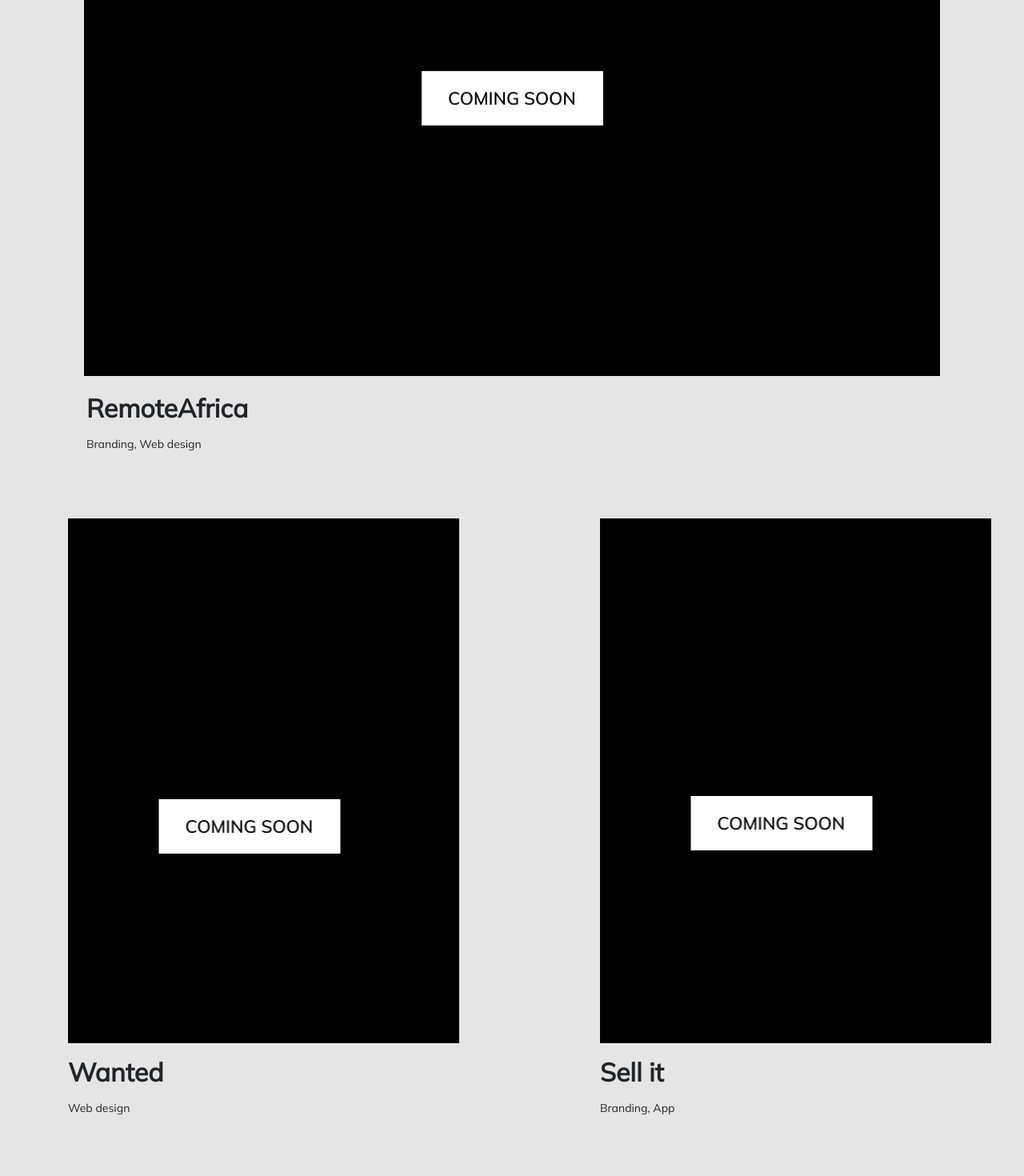
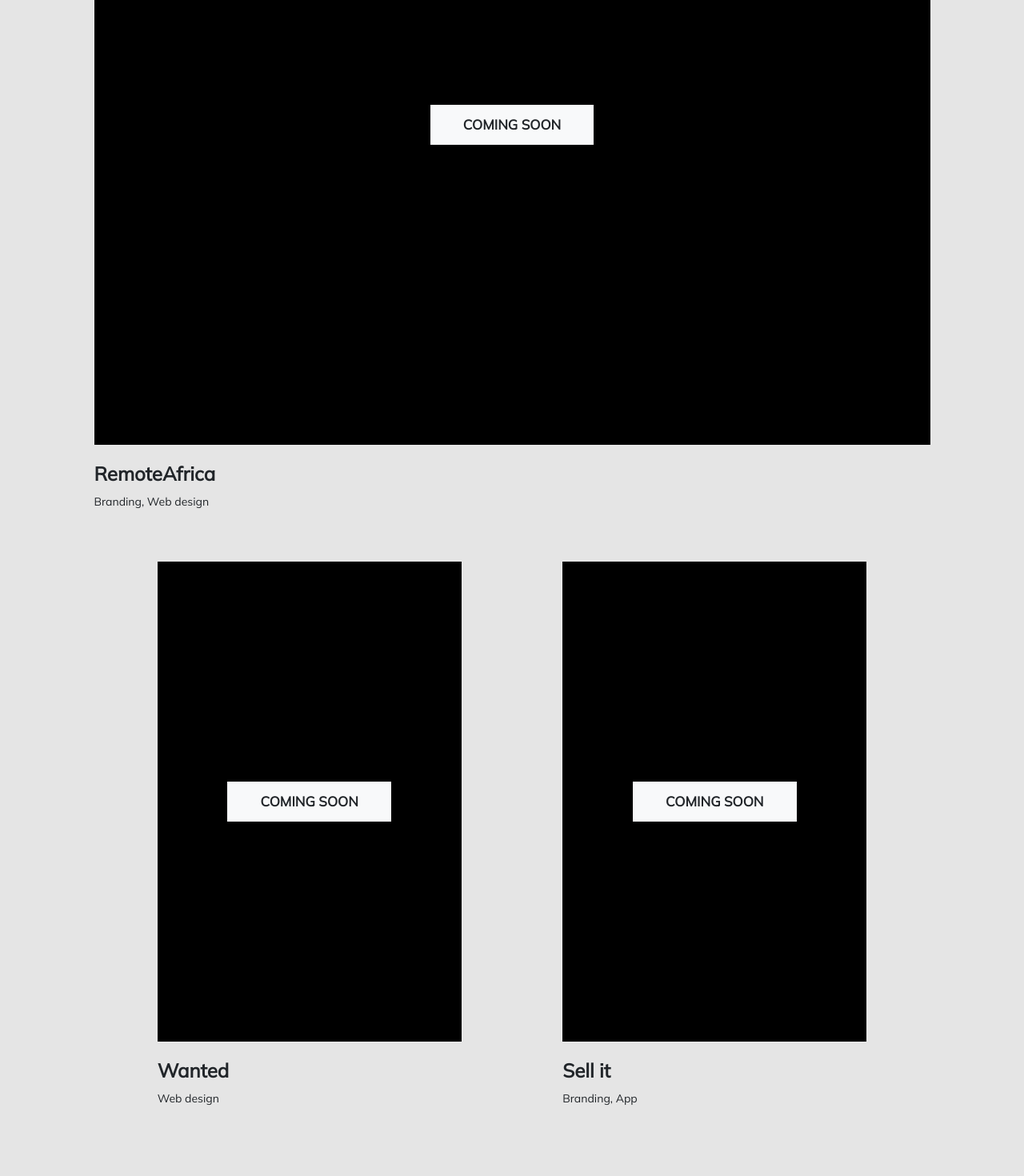
Before and after one commit to uchendu1/reachzone-site, a React (Create React App) app: page / in a window 1280 px wide. Shown: the part 860-2330 px from the top of the page at 80% size. Built offline with nearby package versions, Linux system fonts and the light colour scheme.

Commit message:
remove images and replaced with divs

```diff
--- a/src/Body.css
+++ b/src/Body.css
@@ -111,7 +111,7 @@ hr {
     font-family: Mulish;
     font-style: normal;
     font-weight: 600;
-    font-size: 32px;
+    font-size: 24px;
     line-height: 40px;
 
 }
@@ -122,14 +122,48 @@ hr {
     font-weight: 300;
     font-size: 14px;
     line-height: 18px;
+    margin-top: -10px !important;
 }
 
+.blackk{
+    background-color: black !important;
+    justify-content: center !important;
+    align-items: center !important;
+    display: flex !important;
+    flex-direction: column !important;
+    padding: 0 !important;
+    height: 75vh !important;
+}
+.blackkk{
+    background-color: black !important;
+    justify-content: center !important;
+    align-items: center !important;
+    display: flex !important;
+    flex-direction: column !important;
+    padding: 0 !important;
+    height: 100vh !important;
+    /* width: 800px !important; */
+}
+.black1{
+    padding: 0 0 !important;
 
-
-
-
-
-
+}
+.parent-row{
+    justify-content: space-evenly;
+    margin-top: 50px;
+}
+.btn1{
+    padding: 10px 40px !important;
+    border-radius: 0;
+font-family: Mulish;
+font-style: normal;
+font-weight: 600;
+font-size: 17px;
+line-height: 28px;
+}
+.row1{
+    margin-top: 150px !important;
+}
 
 
 @media screen and (max-width: 768px) {
@@ -224,5 +258,20 @@ hr {
     .foot{
         margin-top: 60px!important;
     }
+    .start{
+        margin-left: 18px!important;
+    }
+    .parent-row{
+        padding: 10px 20px !important;
+    }
+    .blackk {
+        height: 50vh !important;
+        margin-bottom: 30px !important;
+
+    }
+    .blackkk{
+        height: 50vh !important;
+        margin-bottom: 30px !important
+    }
 
 }
--- a/src/Components/Body.tsx
+++ b/src/Components/Body.tsx
@@ -33,9 +33,104 @@ const Body = () => {
                 </div>
 
 
+                <div className="row justify-content-center row1" >
+                    <div className="col-11 black1 ">
+                        <div className="col blackkk" >
+                            <button className="btn btn-light btn1 ">
+                                COMING SOON
+                            </button>
+                        </div>
+                        <div>
+                        <p className="remote mt-3">
+                            RemoteAfrica
+                        </p>
+                        <p className="branding">
+                            Branding, Web design
+                        </p>
+                        </div>
+
+                    </div>
+                </div>
+
+                <div className="row parent-row ">
+                    <div className="col-md-4 black1 left">
+                        <div className="col-md-12 blackk" >
+                            <button className="btn btn-light btn1 ">
+                                COMING SOON
+                            </button>
+                        </div>
+                        <div>
+                            <p className="remote mt-3">
+                                Wanted
+                                </p>
+                            <p className="branding">
+                                Web design
+                        </p>
+                        </div>
+
+                    </div>
+
+                    <div className="col-md-4 black1 right">
+                        <div className="col-md-12 blackk">
+                            <button className="btn btn-light btn1">
+                                COMING SOON
+                            </button>
+                        </div>
+                        <div>
+                            <p className="remote mt-3">
+                                Sell it
+                        </p>
+                            <p className="branding">
+                                Branding, App
+                         </p>
+                        </div>
+                    </div>
+
+
+                </div>
+
+            </div>
+        </>
+
+    )
+}
+
+
+export default Body
+
+{/* <div className="container">
+                <div className="row justify-content-start mt-5 first-img ">
+                    <div className="col-4 p-2">
+                        <img className="img1" src="./images/rz logo.png" alt="#" /><br></br>
+                        <img className="img2 ml-2" src="./images/puttingAfrica.png" alt="#" />
+                    </div>
+                </div>
+
+
+                <div className="row justify-content-center ml-4 rz">
+                    <div className="col text-left">
+                        <h1 className="rz1">
+                            Here at ReachZone,<br></br>
+                            we design interactions and convey ideas
+                            </h1>
+                    </div>
+
+                </div>
+
+                <div className="row justify-content-center ml-4">
+                    <div className="col text-left ">
+                        <p className="rz2 mt-5">
+                            We design, build readymade websites, mobile applications, and products
+                            that are simple, beautiful and helps businesses grow.
+                        </p>
+                    </div>
+                </div>
+
+
 
                 <div className="row justify-content-center">
                     <div className="col-12 text-center">
+
                         <img className="csb text-center" src="./images/csg.png" alt="#" />
                         <img className="RectangleBig text-center" src="./images/RectangleBig.png" alt="#" />
 
@@ -43,7 +138,7 @@ const Body = () => {
 
                 </div>
                 <div className="row justify-content-start ml-2">
-                    <div className="col">
+                    <div className="col ">
                         <p className="remote">
                             RemoteAfrica
                         </p>
@@ -55,7 +150,7 @@ const Body = () => {
                 </div>
 
 
-                <div className="row justify-content-between mb-2 ">
+                <div className="row justify-content-between mb-2  ">
                     <div className="col-12 col-md-5 mb-2">
                         <img className=" csb1  text-center" src="./images/csg.png" alt="#" />
                         <img className="RectangleSmall" src="./images/RectangleSmall.png" alt="#" />
@@ -96,11 +191,4 @@ const Body = () => {
 
                 </div>
 
-            </div>
-        </>
-
-    )
-}
-
-
-export default Body
+            </div> */}
```
